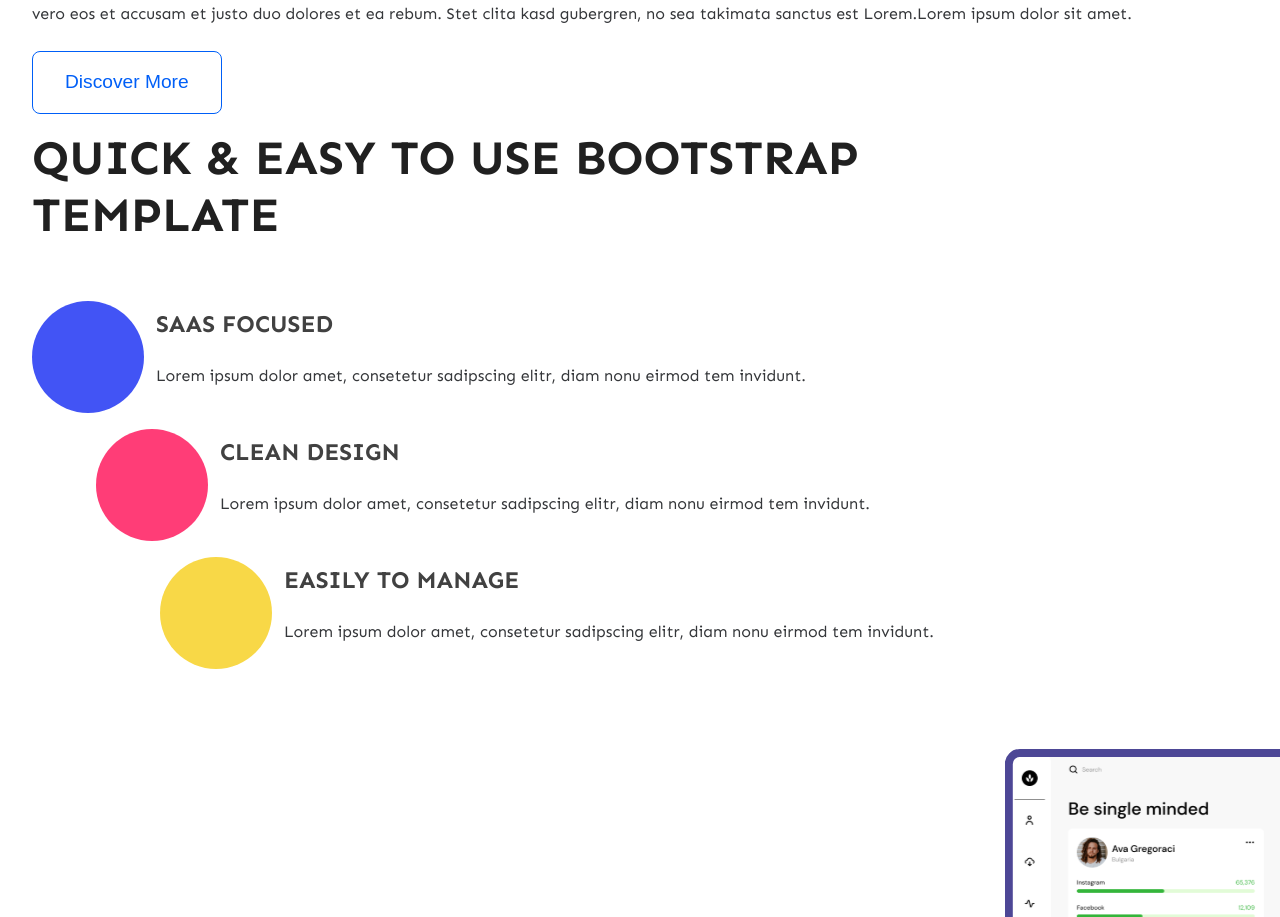
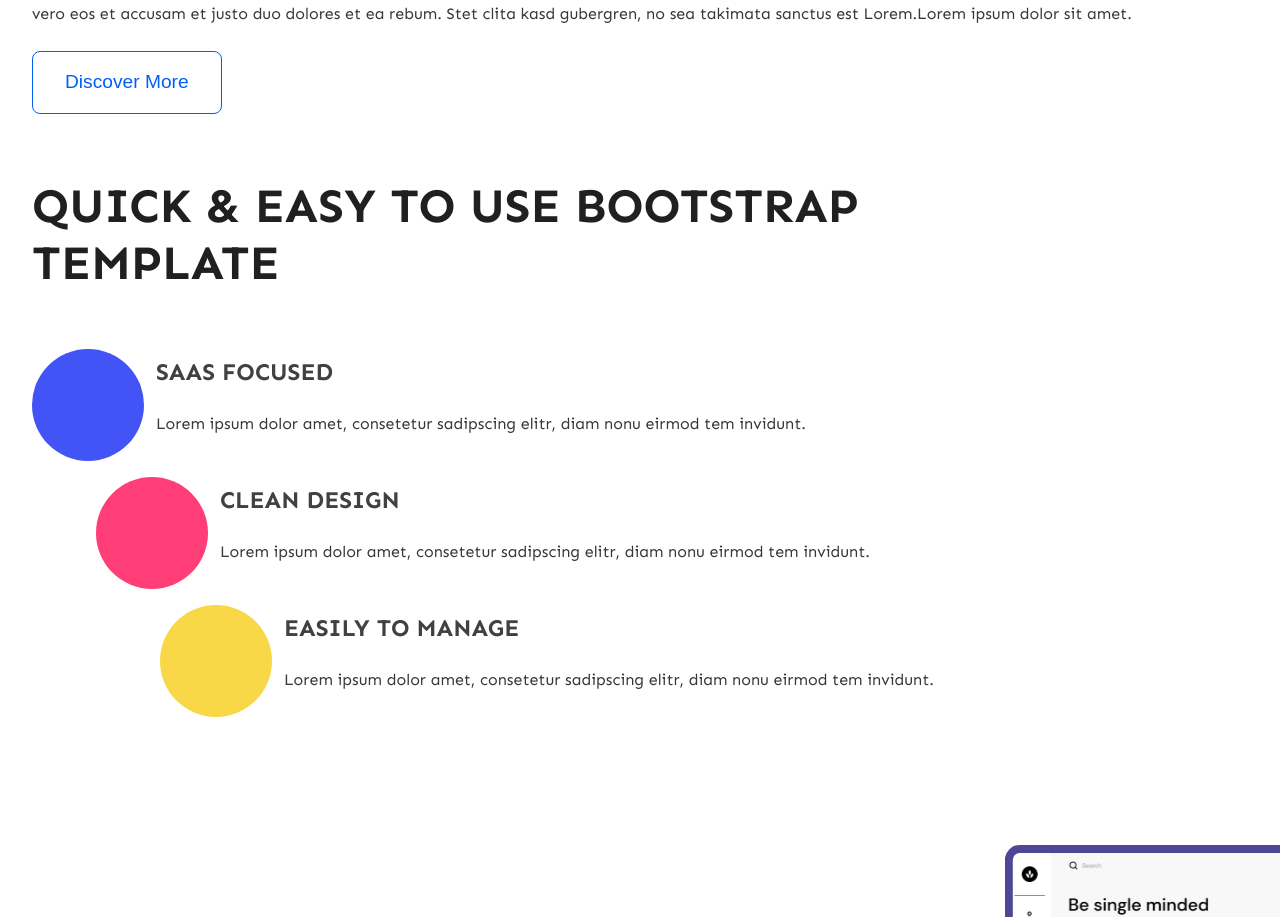
Before and after one commit to Denis793/blaze, a React (Vite) app: page / in a window 1280 px wide. Shown: the part 2662-3579 px from the top of the page. Built offline with nearby package versions, Linux system fonts and the light colour scheme; some icons are missing.

Commit message:
update Futures

```diff
--- a/src/widgets/Features/Features.module.scss
+++ b/src/widgets/Features/Features.module.scss
@@ -5,8 +5,6 @@
 }
 
 .featureSection {
-  margin-bottom: var(--spacing-6xl);
-
   &:last-child {
     margin-bottom: 0;
   }
@@ -74,6 +72,10 @@
   margin-bottom: var(--spacing-l);
 }
 
+.sectionTitle {
+  margin-bottom: var(--spacing-3xl);
+}
+
 .featuresList {
   display: grid;
   grid-template-columns: 1fr;
@@ -85,7 +87,7 @@
   display: flex;
   align-items: center;
   gap: var(--spacing-m);
-  margin-left: 0; /* No cascade on mobile */
+  margin-left: 0;
 
   @media (min-width: $breakpoint-m) {
     margin-left: var(--indent, 0);
```
